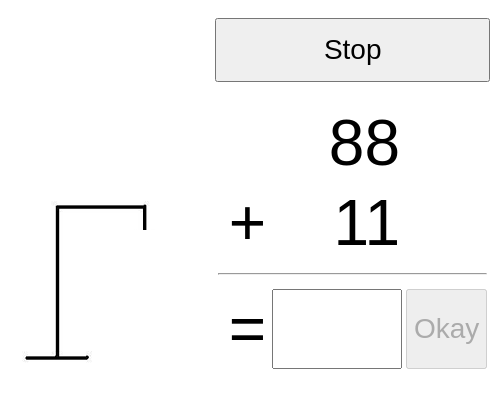
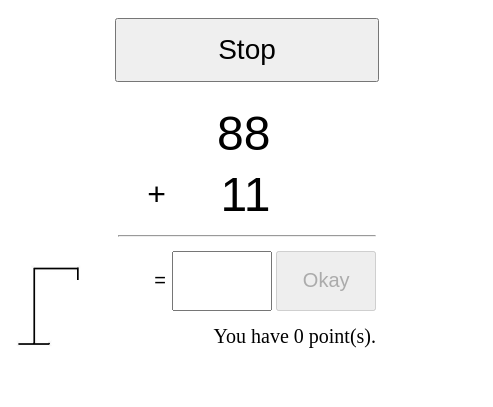
Before and after one commit to yutien/HangmanNumbers, a plain HTML site: page index.html in a window 390 px wide. Both pictures are taken after a click on the button "Start". Shown: the part 91-498 px from the top of the page, 493 px wide, since content can reach past the window. Drawn offline with Linux system fonts and the light colour scheme.

Commit message:
- BUG: Fixed issue, layout problem for mobile device.
- NEW: Point(s) display at screen and +5 for each correct answer.

```diff
--- a/index.html
+++ b/index.html
@@ -2,18 +2,18 @@
 
 <script type="text/javascript" language="javascript" src="jquery-3.4.1.js"></script>
 
-<div style="width: 100%; color: purple; background: pink; display: flex; flex-direction: column; justify-content: center; text-align: center;">
+<div style="width: 100%; color: purple; background: pink; display: flex; justify-content: center; text-align: center;">
     <h1>Hangman Numbers</h1>
 </div>
 <BR>
 <table style="width: 100%;">
     <tr>
         <td style="width: 0%; vertical-align: bottom;">
-            <div id="divMsg" style="width: 100%; flex-direction: column; justify-content: center; text-align: center;">
+            <div id="divMsg" style="width: 100%; justify-content: center; text-align: center;">
                 <span id="lblMsg" style="font-size: 18px;">
                 </span>
             </div>
-            <img id="myImg" src="v0.png">
+            <img id="myImg" src="v0.png" style="width: 100px;">
             </img>
         </td>
         <td style="width: 100%; vertical-align: text-top;">
@@ -23,25 +23,25 @@
             <table border="0"
                    style="width: 100%; margin-top: 20px;">
                 <tr>
-                    <td style="width: 30%; text-align: right;">
+                    <td style="width: 20%; text-align: right;">
                     </td>
-                    <td style="width: 30%; text-align: right;">
+                    <td style="width: 40%; text-align: right;">
                         <input type="text" id="n1" value="?" readonly
-                               style="width: 100px; font-size: 64px; text-align: right; border: 0px;">
+                               style="width: 100px; font-size: 48px; text-align: right; border: 0px;">
                         </input>
                     </td>
                     <td style="width: 40%; text-align: right;">
                     </td>
                 </tr>
                 <tr>
-                    <td style="width: 30%; text-align: right;">
+                    <td style="width: 20%; text-align: left;">
                         <input type="text" id="n2" value="?" readonly
-                               style="width: 50px; font-size: 64px; text-align: right; border: 0px;">
+                               style="width: 50px; font-size: 32px; text-align: right; border: 0px;">
                         </input>
                     </td>
-                    <td style="width: 30%; text-align: right;">
+                    <td style="width: 40%; text-align: right;">
                         <input type="text" id="n3" value="?" readonly
-                               style="width: 100px; font-size: 64px; text-align: right; border: 0px;">
+                               style="width: 100px; font-size: 48px; text-align: right; border: 0px;">
                         </input>
                     </td>
                     <td style="width: 40%; text-align: right;">
@@ -57,20 +57,28 @@
                     </td>
                 </tr>
                 <tr>
-                    <td style="width: 30%; text-align: right;">
+                    <td style="width: 20%; text-align: right;">
                         <input type="text" value="=" readonly
-                               style="width: 50px; font-size: 64px; text-align: right; border: 0px;">
+                               style="width: 50px; font-size: 20px; text-align: right; border: 0px;">
                         </input>
                     </td>
-                    <td style="width: 30%; text-align: right;">
+                    <td style="width: 40%; text-align: right;">
                         <input type="number" id="n4" pattern="[0-9]*"
-                               style="width: 130px; height: 80px; font-size: 60px; text-align: right;">
+                               style="width: 100px; height: 60px; font-size: 32px; text-align: right;">
                         </input>
                     </td>
                     <td style="width: 40%; text-align: right;">
                         <input type="button" id="btnOkay" value="Okay" disabled
-                               style="width: 100%; height: 80px; font-size: 28px;">
+                               style="width: 100%; height: 60px; font-size: 20px;">
                         </input>
+                    </td>
+                </tr>
+                <tr>
+                    <td colspan="3">
+                        <div style="width: 100%; justify-content: right; text-align: right; margin-top: 10px;">
+                            <span id="lblPoints" style="font-size: 20px;">You have ? point(s).
+                            </span>
+                        </div>
                     </td>
                 </tr>
             </table>
@@ -78,14 +86,13 @@
     </tr>
 </table>
 
-
 <script>
 function getRndInteger(min, max) {
   return Math.floor(Math.random() * (max - min) ) + min;
 }
 
 var maxValue = 100;
-function setBgPosition() {
+function GetQuestion() {
     function run() {
         var v1 = getRndInteger(1, maxValue);
         var v2 = getRndInteger(1, 10);
@@ -134,7 +141,8 @@ $('#btnStart').click(function(){
             $('#myImg').attr('src', 'v0.png');
         }
 
-        timer = setBgPosition();
+        $('#lblPoints').text('You have ' + yourPoints + ' point(s).');
+        timer = GetQuestion();
         $('#n4').val('');
         $('#btnStart').val('Stop');
         $('#btnOkay').prop('disabled', true);
@@ -148,7 +156,9 @@ $('#btnStart').click(function(){
     }
 });
 
+var yourPoints = 0;
 function RightAnswer() {
+    yourPoints = yourPoints + 5;
     $('#lblMsg').text('Good Job!');
     $('#divMsg').show(1000).css('background', '#ccffff').css('color', '#6633ff');
 
@@ -156,7 +166,7 @@ function RightAnswer() {
         $('#divMsg').hide();
 
         $('#btnStart').click().prop('disabled', false);
-    }, 3000);
+    }, 2000);
 }
 
 var numberOfWrong = 0;
@@ -170,13 +180,14 @@ function WrongAnswer() {
         $('#divMsg').hide();
 
         if(numberOfWrong < 6) {
-            $('#n4').focus().val('');
+            $('#n4').val('');
         }
         else {
+            yourPoints = 0;
             $('#btnStart').val('Restart').prop('disabled', false);
             $('#btnOkay').prop('disabled', true);
         }
-    }, 3000);
+    }, 2000);
 }
 
 $('#btnOkay').click(function(){
```
